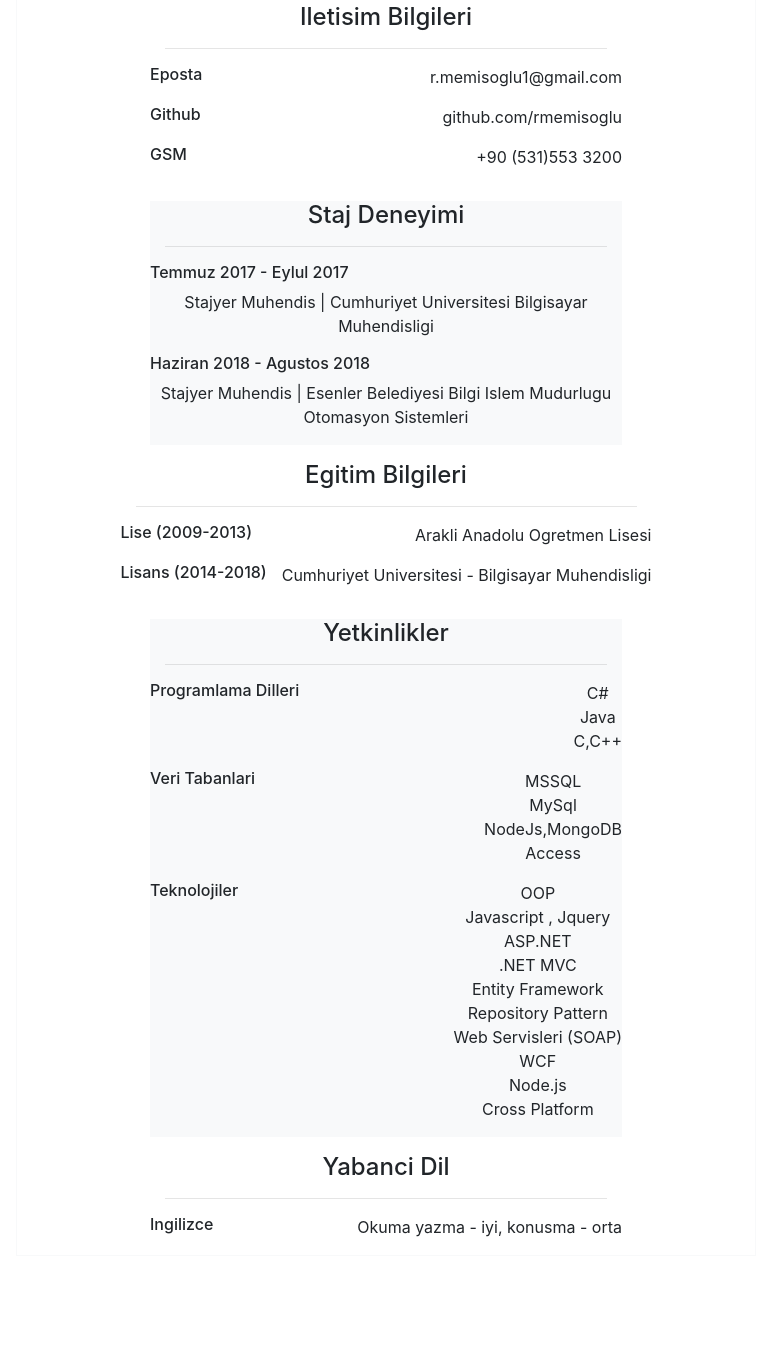
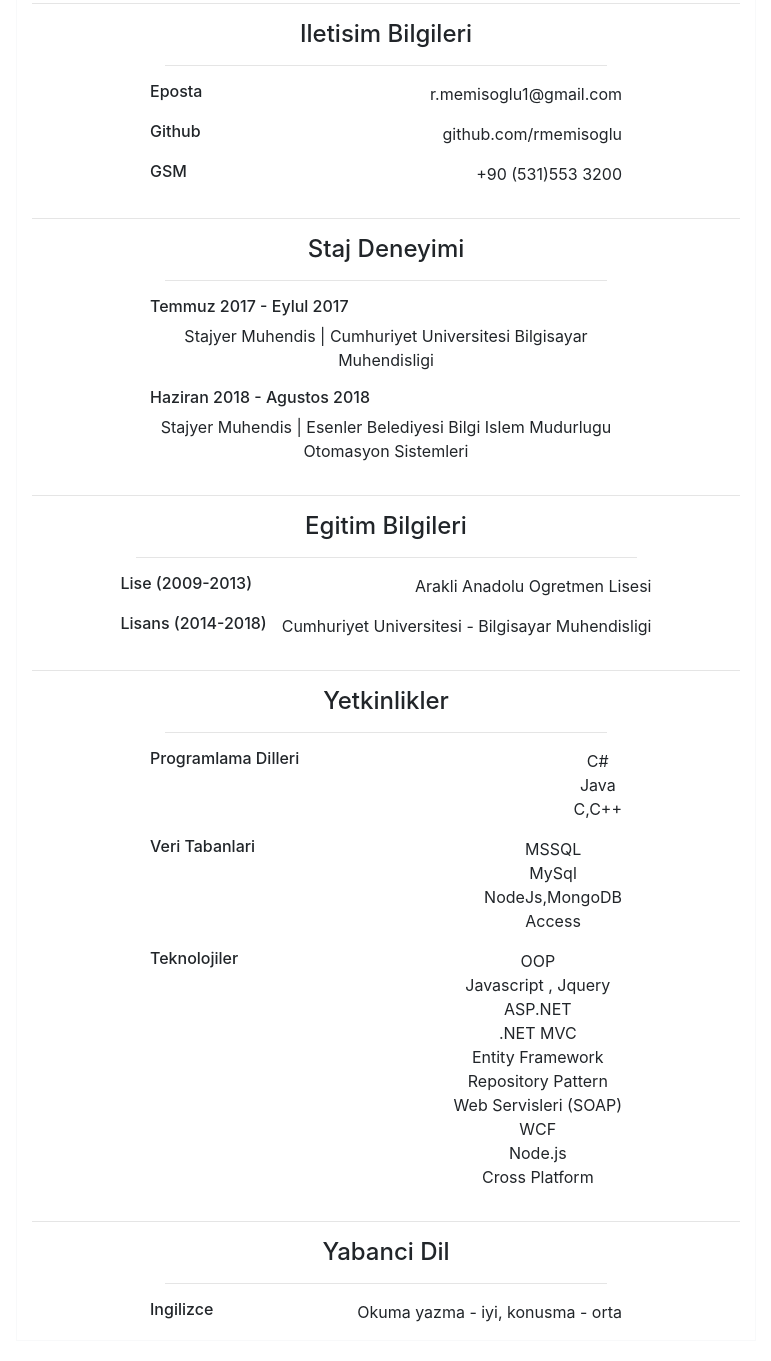
Before and after one commit to rmemisoglu/rmemisoglu.github.io, a plain HTML site: page index.html in a window 1280 px wide. Shown: the part 443-1804 px from the top of the page, without its empty margins (254-1025 px from the left). Before the commit the page ends 1747 px from the top, so only its background shows below. Drawn offline with nearby package versions, Linux system fonts and the light colour scheme.

Commit message:
Update index.html

```diff
--- a/index.html
+++ b/index.html
@@ -14,7 +14,7 @@
 			<hr/>
 			<br/>
 			<br/>
-			<div class="col-md-8 mx-auto bg-light mt-3">
+			<div class="col-md-8 mx-auto mt-3">
 			<h4>Kisisel Bilgiler</h4>
 			<hr/>
 				<div class=row>
@@ -28,6 +28,7 @@
 				</div>
 
 			</div>
+			<hr/>
 			<div class="col-md-8 mx-auto mt-3">
 			<h4>Iletisim Bilgileri</h4>
 			<hr/>
@@ -42,7 +43,8 @@
 				</div>
 
 			</div>
-			<div class="col-md-8 mx-auto bg-light mt-3">
+			<hr/>
+			<div class="col-md-8 mx-auto mt-3">
 			<h4>Staj Deneyimi</h4>
 			<hr/>
 				<div class=row>
@@ -59,6 +61,7 @@
 					</p>
 				</div>
 			</div>
+			<hr/>
 			<div class="col-md-9 mx-auto mt-3">
 			<h4>Egitim Bilgileri</h4>
 			<hr/>
@@ -70,7 +73,8 @@
 				</div>
 
 			</div>
-			<div class="col-md-8 mx-auto bg-light mt-3">
+			<hr/>
+			<div class="col-md-8 mx-auto mt-3">
 			<h4>Yetkinlikler</h4>
 			<hr/>
 				<div class=row>
@@ -96,6 +100,7 @@
 				</div>
 
 			</div>
+			<hr/>
 			<div class="col-md-8 mx-auto mt-3">
 			<h4>Yabanci Dil</h4>
 			<hr/>
```
